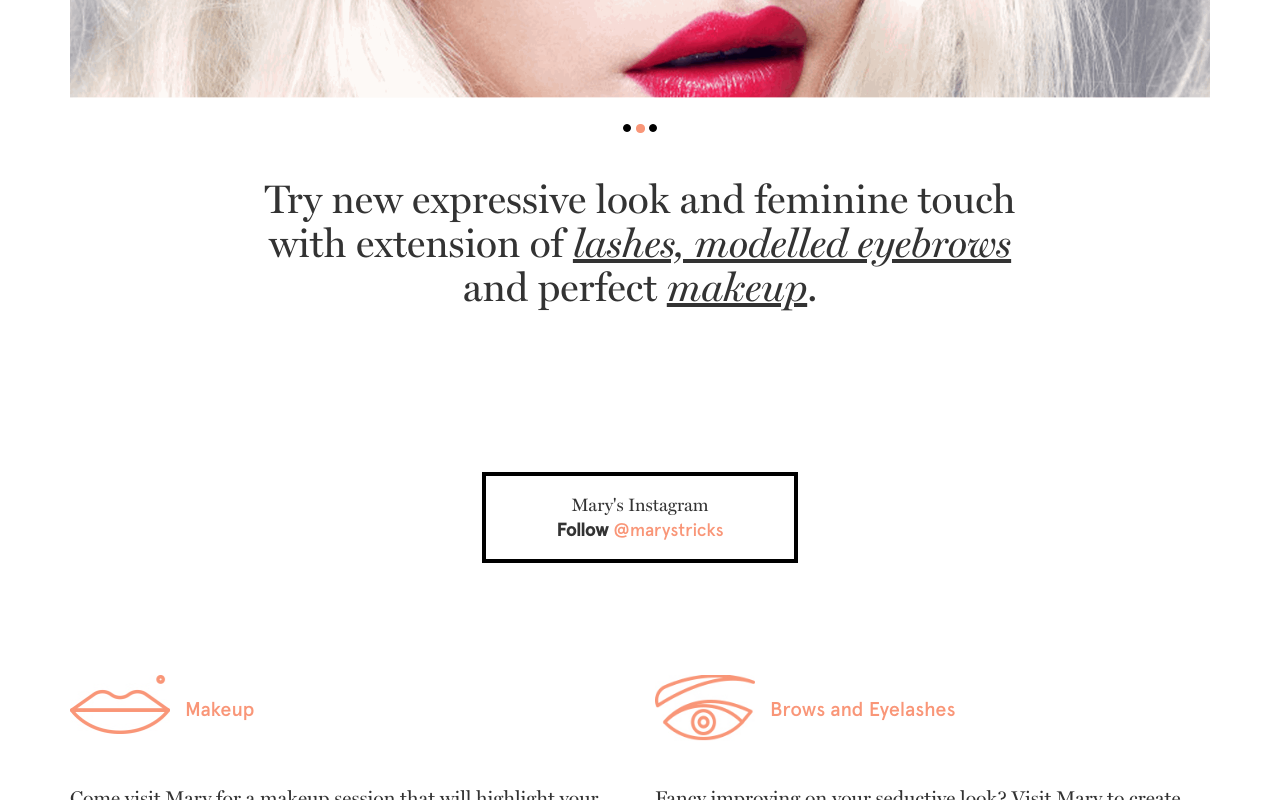
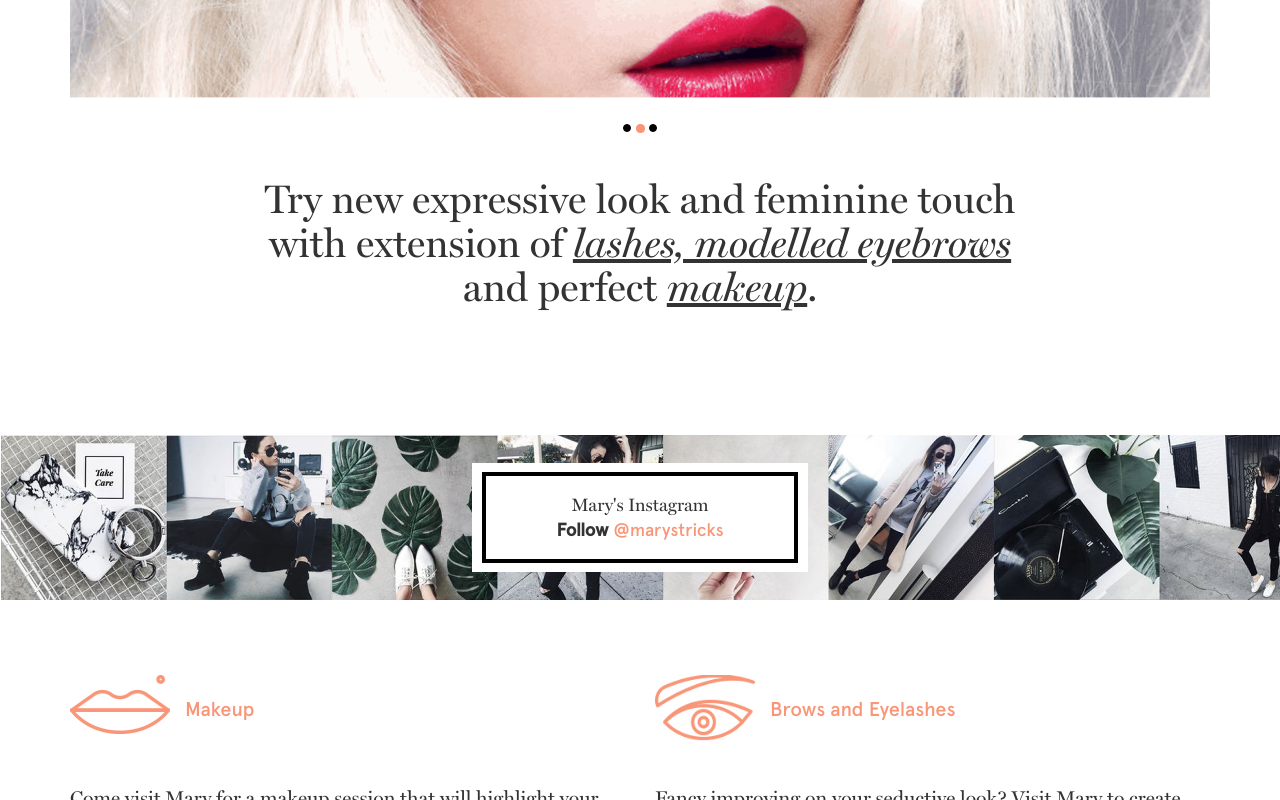
Before and after one commit to AlexandruAmugea/Mary-s-Tricks, a website built with webpack: page src/index.html in a window 1280 px wide. Shown: the part 460-1260 px from the top of the page. Built offline with nearby package versions, Linux system fonts and the light colour scheme; files whose address does not match are found by name.

Commit message:
Background image fix update read me

```diff
--- a/src/styles/sections.scss
+++ b/src/styles/sections.scss
@@ -44,9 +44,8 @@
 }
 
 .instagram-wrapper {
-    background: url(/images/instagram_img.jpg);
+    background: url(~/images/instagram-bg.jpg) no-repeat left top;
     background-size: cover;
-    background-position: center center;
     padding: 28px 0;
 }
 
```
Also changed, not shown: README.md.
